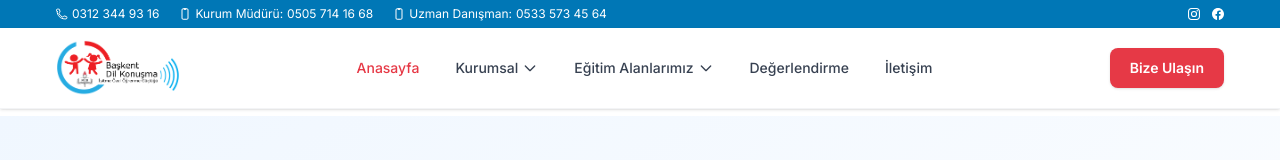
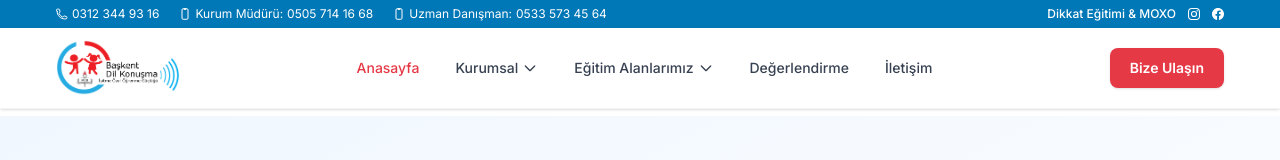
Before and after one commit to dcoban2022/baskent-next-web, a Next.js app: page / in a window 1280 px wide. Shown: the top 160 px of the page. Built offline with nearby package versions, Linux system fonts and the light colour scheme.

Commit message:
Üst bara Dikkat Eğitimi & MOXO linki eklendi
Co-Authored-By: Claude Sonnet 4.6 <noreply@anthropic.com>

```diff
--- a/src/components/Header/index.tsx
+++ b/src/components/Header/index.tsx
@@ -55,6 +55,9 @@ const Header = () => {
             </a>
           </div>
           <div className="flex items-center gap-3">
+            <Link href="/dikkat-egitimi-moxo-dikkat-testi" className="hidden items-center gap-1 font-medium transition hover:text-white/80 sm:flex whitespace-nowrap">
+              Dikkat Eğitimi &amp; MOXO
+            </Link>
             <a href="https://www.instagram.com/baskentdilkonusma" target="_blank" rel="noopener noreferrer" aria-label="Instagram" className="transition hover:text-white/80">
               <svg className="h-3 w-3" fill="currentColor" viewBox="0 0 24 24">
                 <path d="M12 2.163c3.204 0 3.584.012 4.85.07 3.252.148 4.771 1.691 4.919 4.919.058 1.265.069 1.645.069 4.849 0 3.205-.012 3.584-.069 4.849-.149 3.225-1.664 4.771-4.919 4.919-1.266.058-1.644.07-4.85.07-3.204 0-3.584-.012-4.849-.07-3.26-.149-4.771-1.699-4.919-4.92-.058-1.265-.07-1.644-.07-4.849 0-3.204.013-3.583.07-4.849.149-3.227 1.664-4.771 4.919-4.919 1.266-.057 1.645-.069 4.849-.069Zm0-2.163c-3.259 0-3.667.014-4.947.072-4.358.2-6.78 2.618-6.98 6.98-.059 1.281-.073 1.689-.073 4.948 0 3.259.014 3.668.072 4.948.2 4.358 2.618 6.78 6.98 6.98 1.281.058 1.689.072 4.948.072 3.259 0 3.668-.014 4.948-.072 4.354-.2 6.782-2.618 6.979-6.98.059-1.28.073-1.689.073-4.948 0-3.259-.014-3.667-.072-4.947-.196-4.354-2.617-6.78-6.979-6.98-1.281-.059-1.69-.073-4.949-.073Zm0 5.838a6.162 6.162 0 1 0 0 12.324 6.162 6.162 0 0 0 0-12.324ZM12 16a4 4 0 1 1 0-8 4 4 0 0 1 0 8Zm6.406-11.845a1.44 1.44 0 1 0 0 2.881 1.44 1.44 0 0 0 0-2.881Z" />
```
